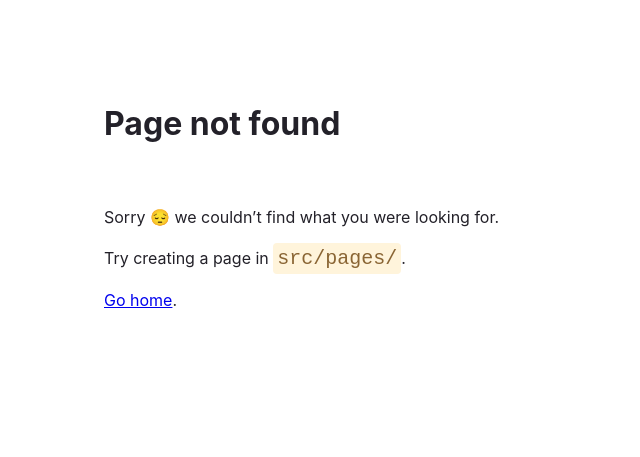
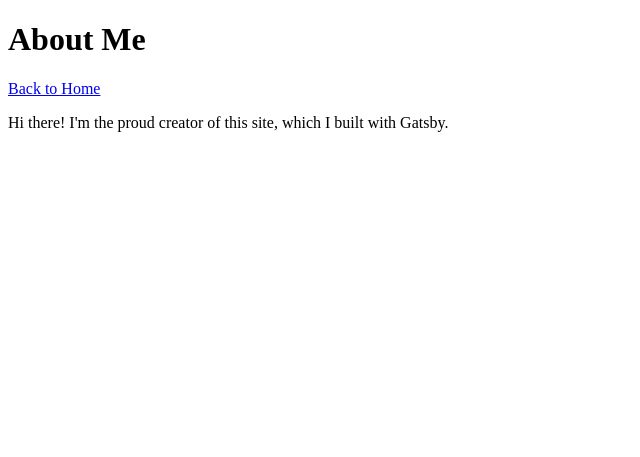
Before and after one commit to blueanchovy/first-gatsby-site, a Gatsby site: page /about in a window 1280 px wide. Before the commit this address had no page. Shown: the whole page, without its empty margins (0-640 px from the left). Built offline with nearby package versions, Linux system fonts and the light colour scheme; Gatsby itself is replaced by a stand-in of ours.

Commit message:
page navigation w Link component

```diff
--- /dev/null
+++ b/src/pages/about.js
@@ -0,0 +1,17 @@
+import * as React from "react";
+import { Link } from "gatsby";
+
+const AboutPage = () => {
+  return (
+    <main>
+      <title>About Me</title>
+      <h1>About Me</h1>
+      <Link to="/">Back to Home</Link>
+      <p>
+        Hi there! I'm the proud creator of this site, which I built with Gatsby.
+      </p>
+    </main>
+  );
+};
+
+export default AboutPage;
--- a/src/pages/index.js
+++ b/src/pages/index.js
@@ -1,4 +1,5 @@
 // Step 1: Import React
+import { Link } from "gatsby";
 import * as React from "react";
 
 // Step 2: Define your component
@@ -7,6 +8,7 @@ const IndexPage = () => {
     <main>
       <title>Home Page</title>
       <h1>Welcome to my Gatsby site!</h1>
+      <Link to="/about">About</Link>
       <p>I'm making this by following the Gatsby Tutorial.</p>
     </main>
   );
```
Also changed, not shown: src/pages/new.js (added).
